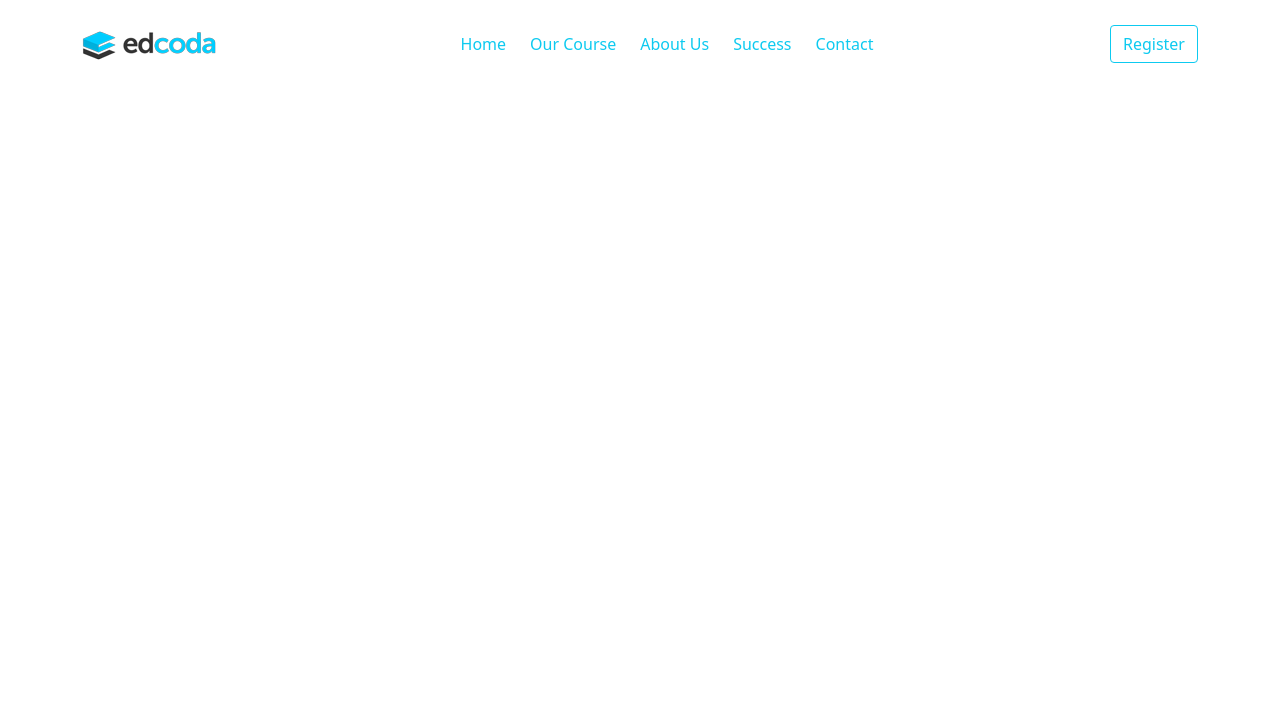
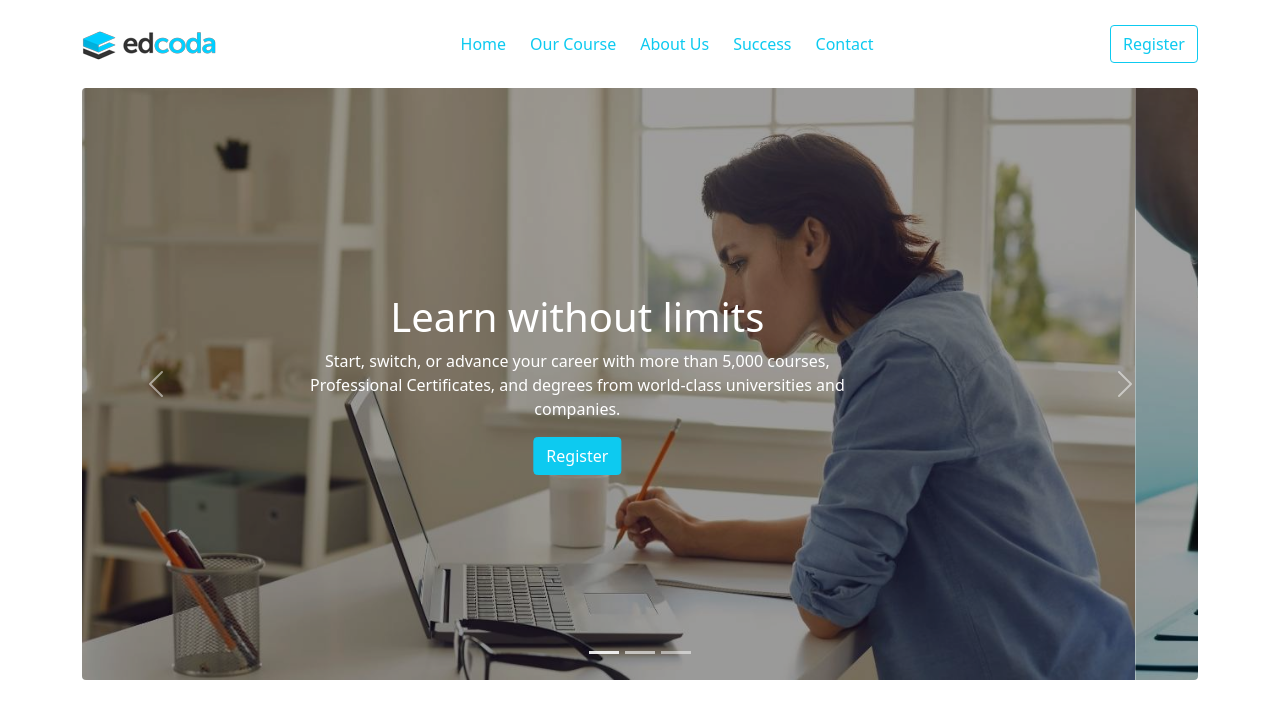
Before and after one commit to Web-Dev-Salman/ED-CODA, a plain HTML site: page index.html in a window 1280 px wide. Drawn offline with nearby package versions, Linux system fonts and the light colour scheme.

Commit message:
slider added

```diff
--- a/index.html
+++ b/index.html
@@ -5,16 +5,20 @@
     <meta http-equiv="X-UA-Compatible" content="IE=edge">
     <meta name="viewport" content="width=device-width, initial-scale=1.0">
     <title>ED CODA</title>
+    <!-- style sheet link -->
+    <link rel="stylesheet" href="style.css">
     <!-- bootstrap css link -->
     <link href="https://cdn.jsdelivr.net/npm/bootstrap@5.0.2/dist/css/bootstrap.min.css" rel="stylesheet" integrity="sha384-EVSTQN3/azprG1Anm3QDgpJLIm9Nao0Yz1ztcQTwFspd3yD65VohhpuuCOmLASjC" crossorigin="anonymous">
+    <!-- font awesome cdn -->
+    <script src="https://kit.fontawesome.com/53ff1dc194.js" crossorigin="anonymous"></script>
 </head>
 <body>
 
-      <!-- header section start here  -->
+      <!-- header section start here -->
       <nav class="navbar navbar-expand-lg navbar-white bg-white">
         <div class="container py-3">
           <a href="#"><img class="img-fluid" src="img/logo.png" alt="logo"></a>
-          <button class="navbar-toggler bg-info" type="button" data-bs-toggle="collapse" data-bs-target="#navbarSupportedContent" aria-controls="navbarSupportedContent" aria-expanded="false" aria-label="Toggle navigation"> Menu
+          <button class="navbar-toggler bg-info text-white" type="button" data-bs-toggle="collapse" data-bs-target="#navbarSupportedContent" aria-controls="navbarSupportedContent" aria-expanded="false" aria-label="Toggle navigation"><i class="fa fa-bars" aria-hidden="true"></i>
           </button>
           <div class="collapse navbar-collapse" id="navbarSupportedContent">
             <ul class="navbar-nav mx-auto">
@@ -34,12 +38,55 @@
                 <a href="#" class="nav-link text-info" href="#">Contact</a>
               </li>
             </ul>
-            <a href="#" class="btn btn-outline-info" role="button">Register</a>
+            <a href="#" class="btn btn-outline-info d-none d-lg-block" role="button">Register</a>
           </div>
         </div>
       </nav>
       <!-- header section end here  -->
 
+      <!-- slider section start here -->
+      <div id="carouselExampleCaptions" class="carousel slide container " data-bs-ride="carousel">
+        <div class="carousel-indicators">
+          <button type="button" data-bs-target="#carouselExampleCaptions" data-bs-slide-to="0" class="active" aria-current="true" aria-label="Slide 1"></button>
+          <button type="button" data-bs-target="#carouselExampleCaptions" data-bs-slide-to="1" aria-label="Slide 2"></button>
+          <button type="button" data-bs-target="#carouselExampleCaptions" data-bs-slide-to="2" aria-label="Slide 3"></button>
+        </div>
+        <div class="carousel-inner rounded ">
+          <div class="carousel-item active">
+            <img src="img/banner image one.jpg" class="d-block w-100 " alt="...">
+            <div class="slider position-absolute top-50 start-50 translate-middle text-center text-white">
+              <h1>Learn without limits</h1>
+              <p>Start, switch, or advance your career with more than 5,000 courses, Professional Certificates, and degrees from world-class universities and companies.</p>
+              <a href="#" class="btn btn-outline-info bg-info text-white" role="button">Register</a>
+              </div>
+          </div>
+          <div class="carousel-item ">
+            <img src="img/banner image two.jpg" class="d-block w-100" alt="...">
+            <div class="slider position-absolute top-50 start-50 translate-middle text-center text-white">
+              <h1>Get Started Digital Learning</h1>
+              <p>Over 4,000 courses in topics like business analytics, graphic design, Python, and more.</p>
+              <a href="#" class="btn btn-outline-info bg-info text-white" role="button">Register</a>
+              </div>
+          </div>
+          <div class="carousel-item">
+            <img src="img/banner image three.png" class="d-block w-100" alt="...">
+            <div class="slider position-absolute top-50 start-50 translate-middle text-center text-white">
+              <h1>Start Learning with Free Courses</h1>
+              <p>Free online courses from the world's top universities and companies.</p>
+              <a href="#" class="btn btn-outline-info bg-info text-white" role="button">Register</a>
+              </div>
+          </div>
+        </div>
+        <button class="carousel-control-prev" type="button" data-bs-target="#carouselExampleCaptions" data-bs-slide="prev">
+          <span class="carousel-control-prev-icon" aria-hidden="true"></span>
+          <span class="visually-hidden">Previous</span>
+        </button>
+        <button class="carousel-control-next" type="button" data-bs-target="#carouselExampleCaptions" data-bs-slide="next">
+          <span class="carousel-control-next-icon" aria-hidden="true"></span>
+          <span class="visually-hidden">Next</span>
+        </button>
+      </div>
+      <!-- slider section end here -->
 
       <!-- bootstrap script tag  -->
       <script src="https://cdn.jsdelivr.net/npm/bootstrap@5.0.2/dist/js/bootstrap.bundle.min.js" integrity="sha384-MrcW6ZMFYlzcLA8Nl+NtUVF0sA7MsXsP1UyJoMp4YLEuNSfAP+JcXn/tWtIaxVXM" crossorigin="anonymous"></script>
--- a/style.css
+++ b/style.css
@@ -0,0 +1,9 @@
+.carousel-item::before {
+    content:"";
+    position:absolute;
+    top:0;
+    bottom:0;
+    left:0;
+    right:0;
+    background:rgba(0, 0, 0, 0.377);
+  }
```
Also changed, not shown: img/banner image one.jpg (added), img/banner image three.png (renamed from img/Rectangle 2.png), img/banner image two.jpg (added), 1 other file.
